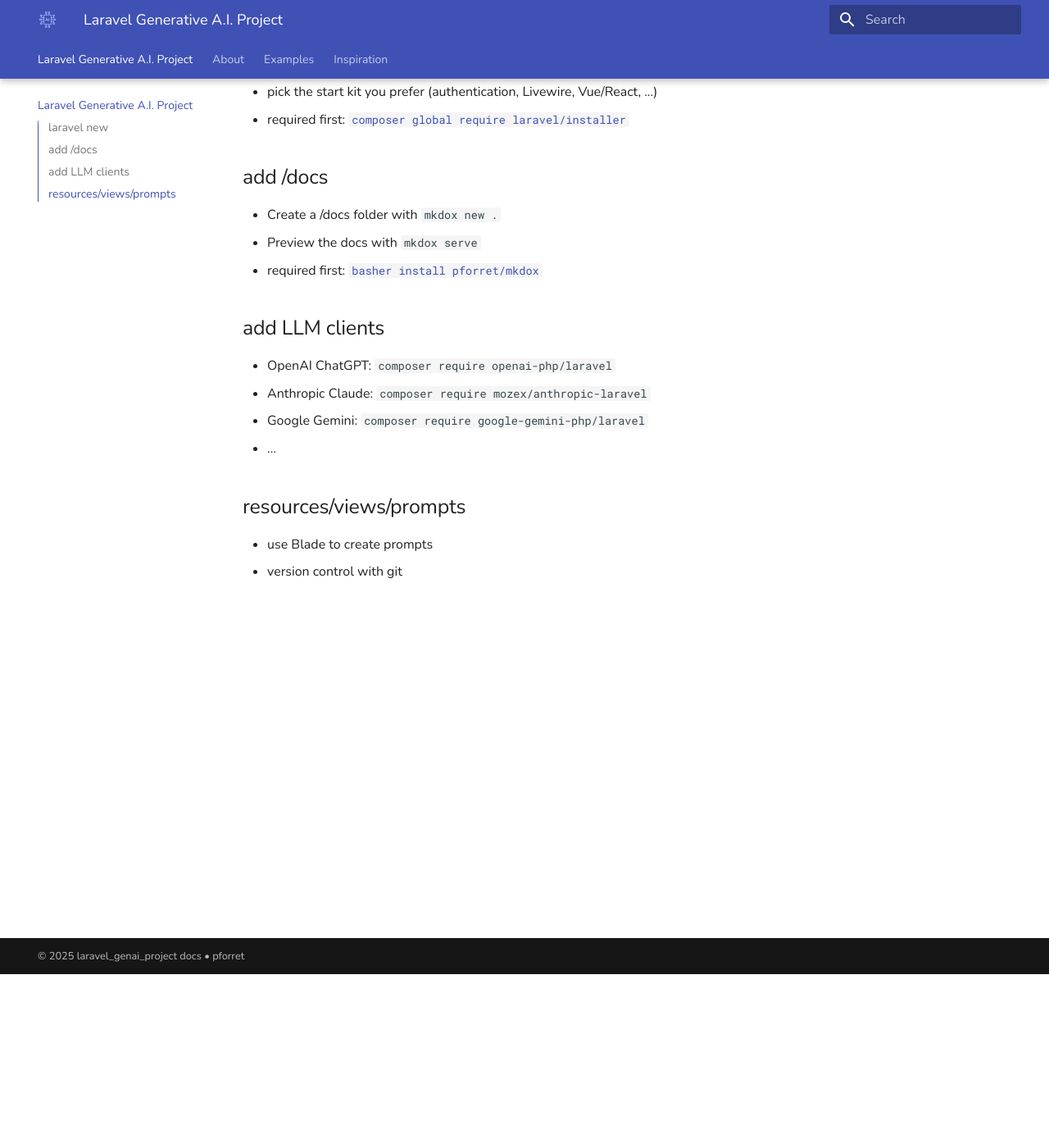
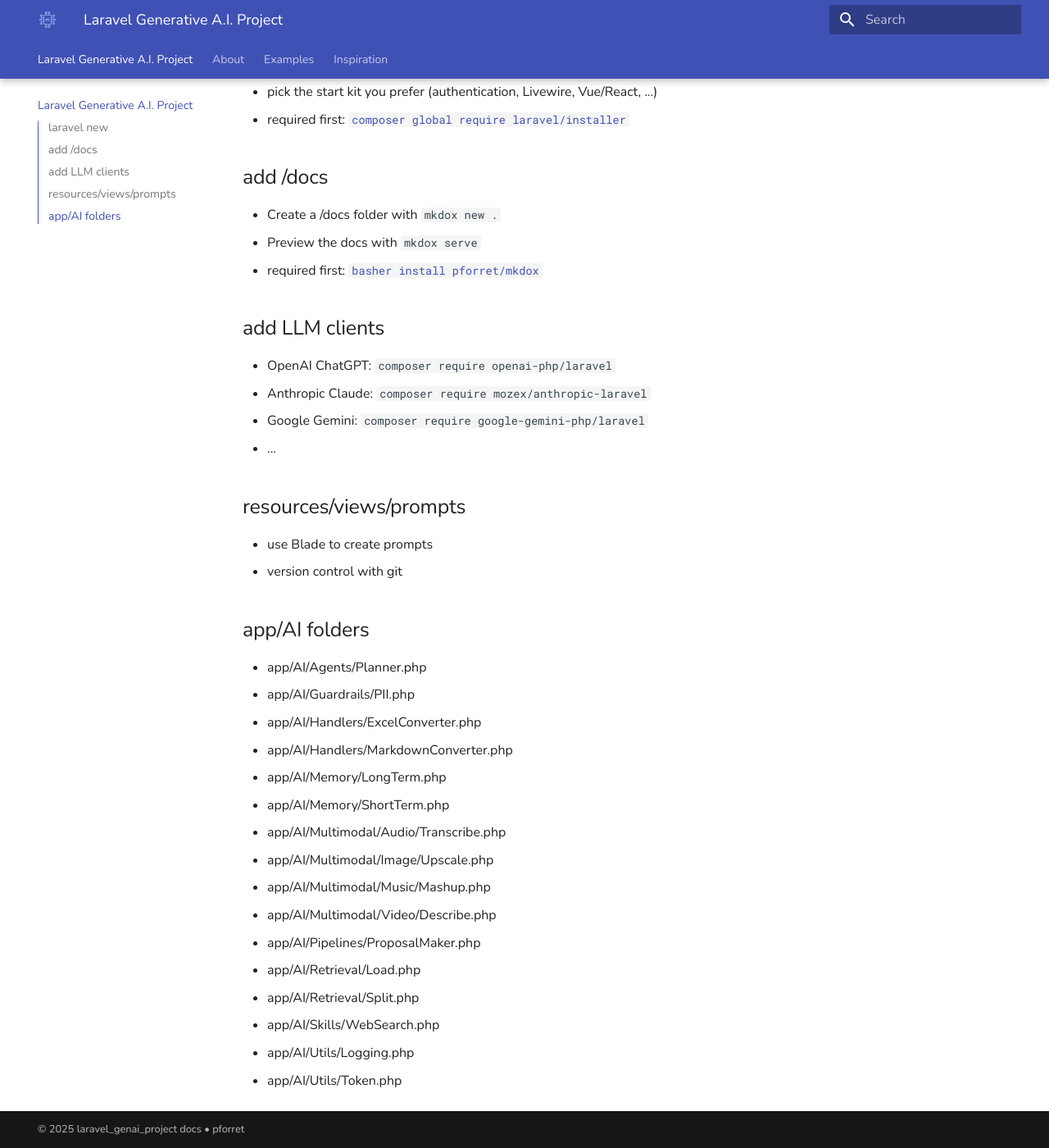
Before and after one commit to pforret/laravel_genai_project, an MkDocs documentation site: the page built from docs/index.md, in a window 1280 px wide and 1400 px high, scrolled down 212 px. Shown: the whole window at 82% size. Built offline with MkDocs 1.6.1 and Material for MkDocs 9.7.7, drawn with Linux system fonts in a browser that asks for light colours.

Commit message:
MOD: index.md

```diff
--- a/docs/index.md
+++ b/docs/index.md
@@ -25,3 +25,23 @@
 
 * use Blade to create prompts
 * version control with git
+
+
+## app/AI folders
+
+* app/AI/Agents/Planner.php
+* app/AI/Guardrails/PII.php
+* app/AI/Handlers/ExcelConverter.php
+* app/AI/Handlers/MarkdownConverter.php
+* app/AI/Memory/LongTerm.php
+* app/AI/Memory/ShortTerm.php
+* app/AI/Multimodal/Audio/Transcribe.php
+* app/AI/Multimodal/Image/Upscale.php
+* app/AI/Multimodal/Music/Mashup.php
+* app/AI/Multimodal/Video/Describe.php
+* app/AI/Pipelines/ProposalMaker.php
+* app/AI/Retrieval/Load.php
+* app/AI/Retrieval/Split.php
+* app/AI/Skills/WebSearch.php
+* app/AI/Utils/Logging.php
+* app/AI/Utils/Token.php
```
